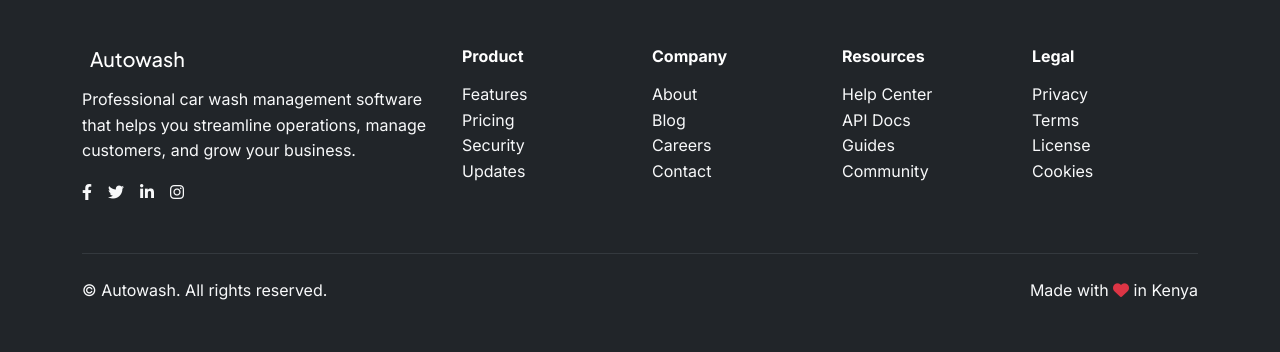
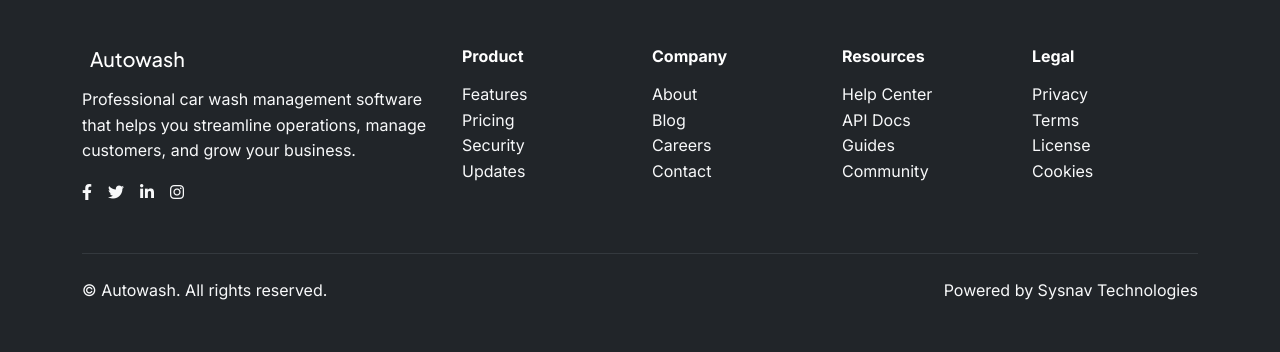
Before and after one commit to Sysnav-Technologies/autowash-full-stack, a Django app: page /auth/login/?next=/auth/business/register/ in a window 1280 px wide. Shown: the part 1042-1394 px from the top of the page. Run offline with Django 5.2, Linux system fonts and the light colour scheme; parts of the project's set-up code (start-up, migrations or seed data) failed here and were passed over.

Commit message:
Update base.html

```diff
--- a/templates/base/base.html
+++ b/templates/base/base.html
@@ -1493,7 +1493,7 @@
                         <p class="mb-0 text-light">&copy; {{ "now"|date:"Y" }} Autowash. All rights reserved.</p>
                     </div>
                     <div class="col-md-6 text-md-end">
-                        <p class="mb-0 text-light">Made with <i class="fas fa-heart text-danger"></i> in Kenya</p>
+                        <p class="mb-0 text-light">Powered by Sysnav Technologies</p>
                     </div>
                 </div>
             </div>
```
